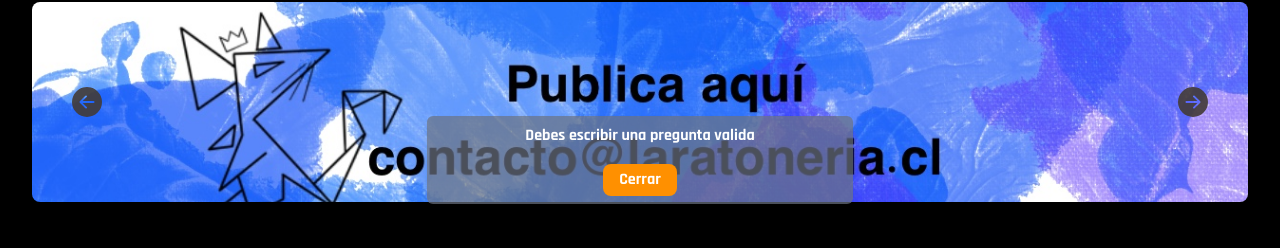
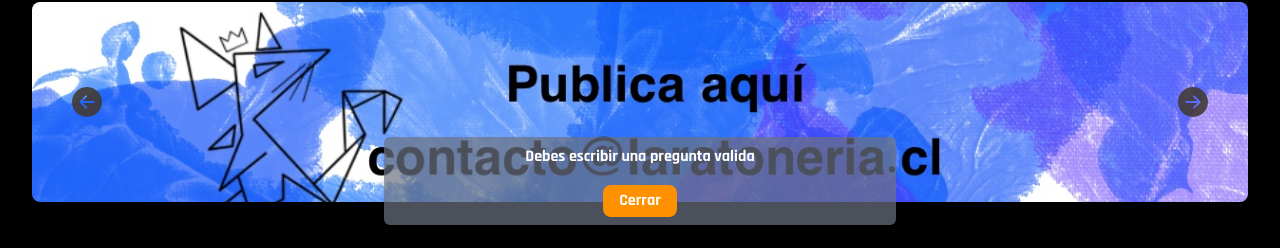
Before and after one commit to javiernfigueroa/ratoneria, a React (Vite) app: page / in a window 1280 px wide. Both pictures are taken after a click on the button "Enviar". Shown: the part 167-415 px from the top of the page. Built offline with nearby package versions, Linux system fonts and the light colour scheme; no server answers.

Commit message:
fix searchbar

```diff
--- a/src/components/ui/Searchbar.jsx
+++ b/src/components/ui/Searchbar.jsx
@@ -39,7 +39,6 @@ function Searchbar() {
           currentLength++;
           if (currentLength > answer.length) {
             clearInterval(interval);
-            // Borra la respuesta después de 3 segundos
             setTimeout(() => {
               setTypingResponse('');
             }, 3000);
@@ -52,9 +51,9 @@ function Searchbar() {
 
   return (
     <div className="w-[95%] mx-auto mt-12">
-      <div className="fixed top-1/3 left-0 right-0 z-50 mt-4">
+      <div className="fixed left-0 right-0 z-50 mt-4 sm:top-52 lg:top-72 lg:w-[40%] sm:w-[60%] mx-auto">
         {errorMessage && (
-          <div className="mx-auto w-1/3 bg-gray-500 bg-opacity-70 text-white font-bold p-2 rounded-md shadow-md">
+          <div className="mx-auto w-1/3 bg-gray-500 bg-opacity-70 text-white font-bold p-2 rounded-md shadow-md w-full">
             <div className="text-center mb-4">{errorMessage}</div>
             <div className="flex justify-center mt-2">
               <button
```
